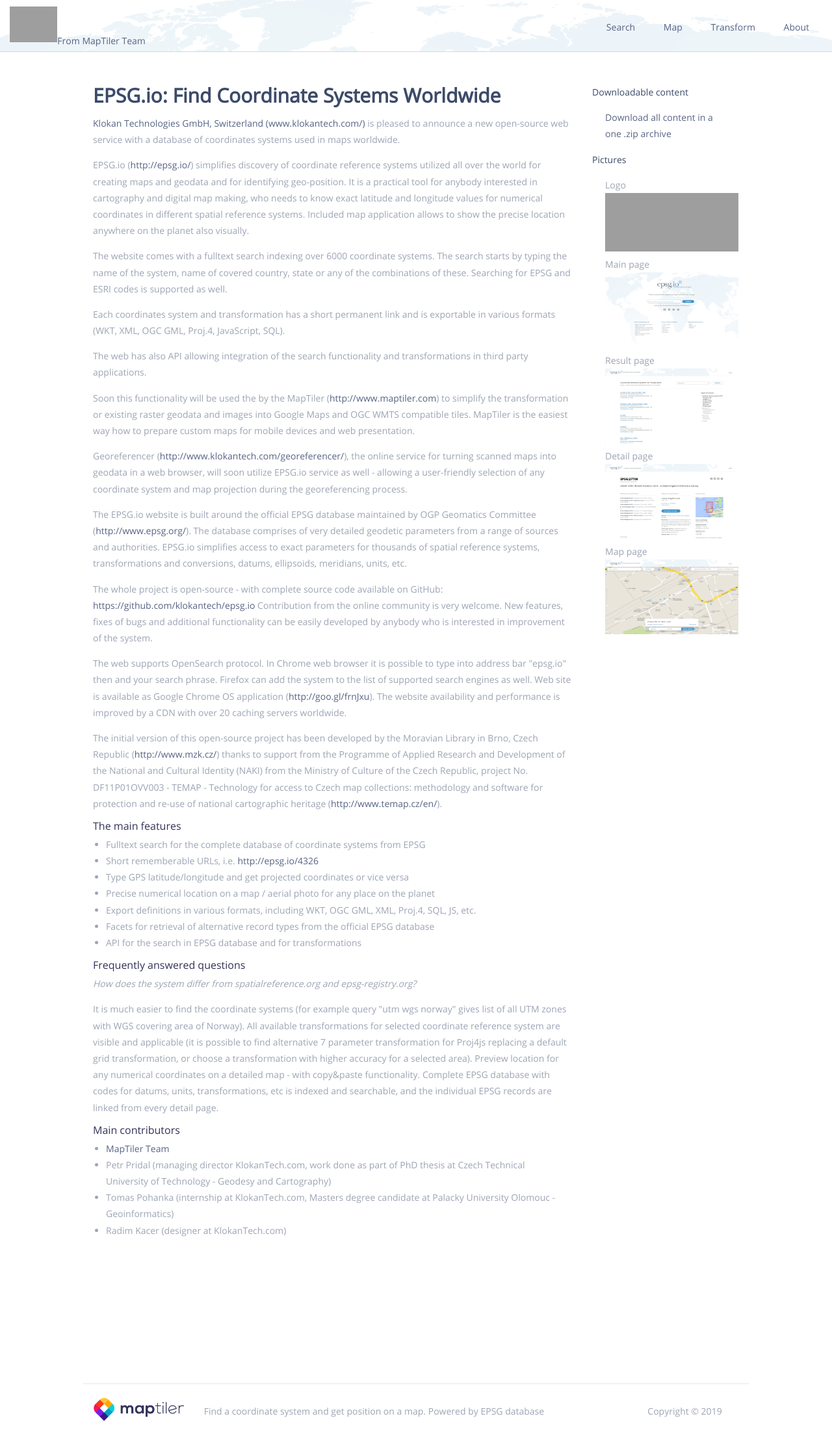
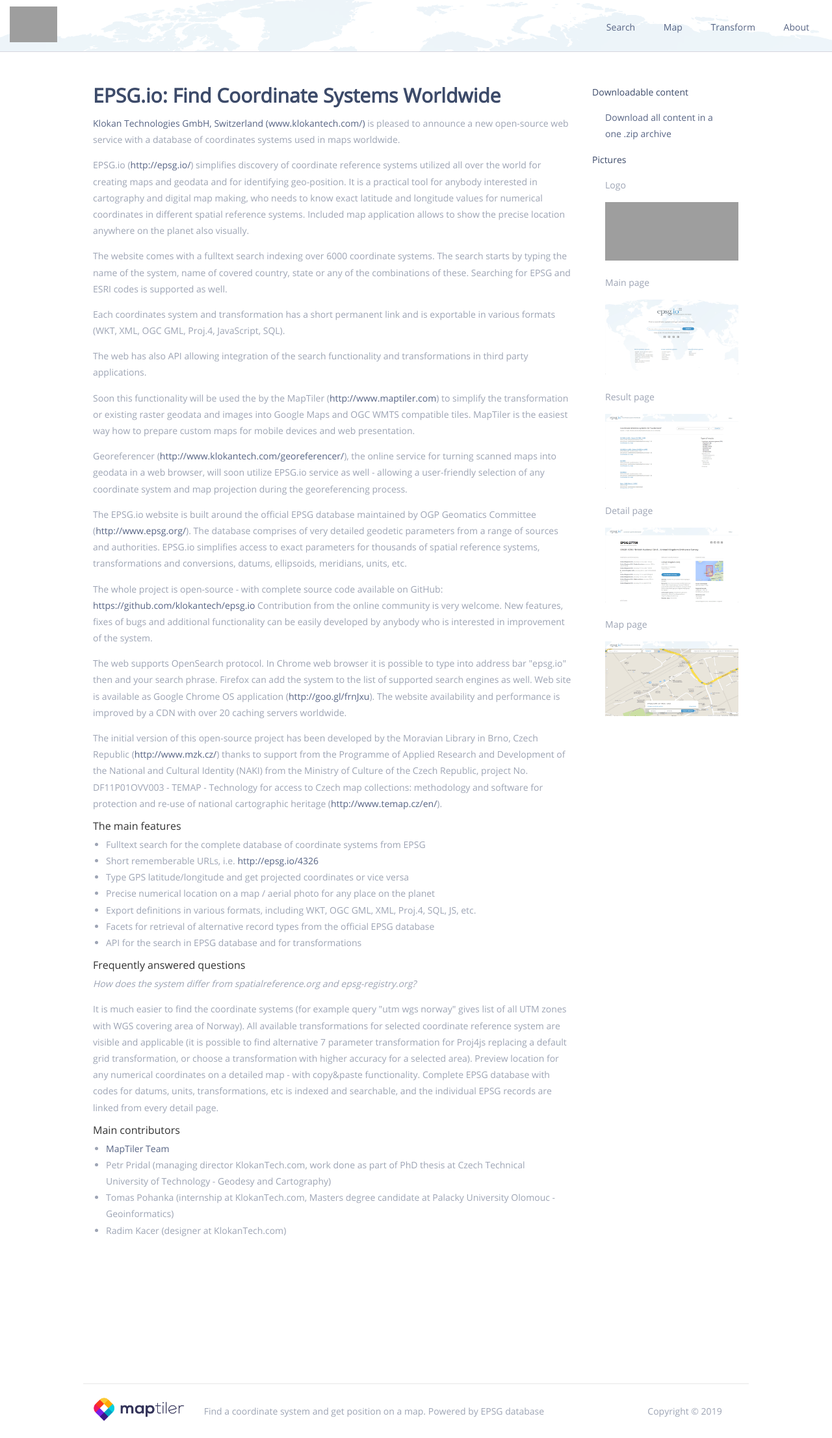
Before and after one commit to maptiler/epsg.io, a Flask app: page /about in a window 1280 px wide. Shown: the whole page at 65% size. Run offline with Flask 2, Linux system fonts and the light colour scheme; grey boxes are pictures that could not be loaded.

Commit message:
design finished

```diff
--- a/styles/_custom.scss
+++ b/styles/_custom.scss
@@ -63,9 +63,22 @@
   color: $text-color;
   pointer-events: none;
   text-decoration: none;
+  margin-left: 66.6666%;
+  width: 60%;
   a:visited {
     color: $text-color;
   }
+  @media(max-width: $sc-medium) {
+    width: 50%;
+ }
+ @media(max-width: $sc-small) {
+  width: 40%;
+}
+
+}
+.navbar-logo{
+  padding-left: 60px;
+  width: 180px;
 }
 body#home{
   background-image: url(/static/img/bg-homepage.png);
@@ -83,7 +96,16 @@ body#home{
   .nav{
     padding-right: 60px;
   }
-
+}
+body#transform {
+  input.transform {
+    margin: 4px 0px;
+    padding: 4px;
+    border-color: $color-gray;
+  }
+  label {
+    margin: 0;
+  }
 }
 body#map-template {
   height: 0px;
@@ -95,6 +117,11 @@ body#map-template {
     position: absolute;
     top: 90px;
     left: 15px;
+
+    @media(max-width: $sc-small) {
+      top: 80px;
+      left: 5px;
+   }
     input{
       width: 200px;
       padding: 7px 8px;
@@ -110,10 +137,17 @@ body#map-template {
 border-top-left-radius: 0;
 border-bottom-left-radius: 0;
 transform: scale(0.85);
-margin-left: -35px;
+margin-left: -35px !important;
 }
-#copy-clipboard-container #copy-bg {
-    width: 555px;
+
+#copy-clipboard-container {
+  display: inline-block !important;
+  position: absolute;
+  top: 60px;
+  left: 30%;
+
+  #copy-bg {
+      width: 100%;
       height: 28px;
       position: absolute;
       z-index: -1;
@@ -121,43 +155,20 @@ margin-left: -35px;
       border: 1px solid $color-gray;
       border-top: none;
       background: #eef5f9;
-}
-body#transform {
-  input.transform {
-    margin: 4px 0px;
-    padding: 4px;
-    border-color: $color-gray;
-  }
-  label {
-    margin: 0;
+      @media (max-width: $sc-medium){
+        display: none;
       }
   }
-.padt-1 {
-  padding-top: 10px !important;
-}
-
-.navbar-home {
-  background: none !important;
-  border: none !important;
-}
-.btn.home {
-  margin-top: -40px;
-}
-
-
-
-#copy-clipboard-container {
-  display: inline-block !important;
-  position: absolute;
-  top: 60px;
-  left: 450px;
   input{
     min-width:200px;
   }
-  @media(max-width: $sc-medium) {
-    top: 85px;
-    left: 220px;
-    width: 205px;
+    @media (max-width: $sc-medium){
+      left: 0;
+      bottom: 72px;
+      display: inline-block !important;
+      position: fixed;
+      top: unset;
+      width: 100%;
       text-align: center;
     }
 }
@@ -167,7 +178,11 @@ body#transform {
     position: absolute;
     top: 105px;
     right: 140px;
-
+    @media(max-width: $sc-small) {
+      top: 135px;
+      left: 15px;
+      right: unset;
+   }
 
 }
 #mapsight {
@@ -229,6 +244,9 @@ body#transform {
   position: absolute;
   top: 105px;
   right: 15px;
+  @media(max-width: $sc-small) {
+    top: 95px;
+    right: 15px; }
 }
 #map-clipboard-container {
  position: absolute;
@@ -237,10 +255,12 @@ body#transform {
  left: 33%;
    width: 520px;
  @media(max-width: $sc-medium) {
-   left: 28%;
+   left: 15%;
+   width: 70%;
  }
  @media(max-width: $sc-small) {
-   left: 10%;
+left: 0;
+width: 100%;
 }
 }
 .uppercase {
@@ -249,3 +269,39 @@ body#transform {
 .shadow {
   box-shadow: 0px 0px 60px -20px;
 }
+.center-mobile {
+  @media(max-width: $sc-small) {
+    text-align: center;
+  }
+}
+.pad-mobile {
+  @media(max-width: $sc-small) {
+    padding: 10px 0;
+ }
+}
+.mar-mobile{
+  @media(max-width: $sc-small) {
+    margin: 10px 0;
+ }
+}
+.padt-1 {
+  padding-top: 10px !important;
+}
+
+.navbar-home {
+  background: none !important;
+  border: none !important;
+}
+.btn.home {
+  margin-top: -40px;
+}
+.width-40-m {
+  @media(max-width: $sc-small) {
+    width: 40%;
+ }
+}
+.mobile-logo-title {
+  @media(min-width: $sc-medium) {
+    display: none !important;
+ }
+}
--- a/styles/_variables.scss
+++ b/styles/_variables.scss
@@ -38,7 +38,7 @@ $headings-font-weight-h1: 500;
 $headings-font-family: $font-secondary;
 $headings-font-weight: 400;
 $headings-line-height: 1.1;
-$headings-color: #333359;
+$headings-color: #333333;
 
 $font-size-h1: 30px !default;
 $font-size-h2: 23px !default;
--- a/templates/about.html
+++ b/templates/about.html
@@ -82,7 +82,7 @@
 
 				</p>
 			</div>
-			<div class="col3">
+			<div class="col3 center-mobile">
 				<p>
 					<span class="gray-dark">Downloadable content</span>
 				</p>
@@ -93,19 +93,19 @@
 				<p>
 					<span class="gray-dark">Pictures</span>
 				</p>
-				<ul>Logo
+				<ul><p>Logo</p>
 				<a href="/static/press/epsg-banner-1400-560-2.png"><img src="/static/press/epsg-banner-1400-560-2.png" height="90" width="205"></a>
 				</ul>
-				<ul>Main page
+				<ul><p>Main page</p>
 				<a href="/static/press/main-page-pr.png"><img src="/static/press/main-page-pr.png" height="115" width="205"></a>
 				</ul>
-				<ul>Result page
+				<ul><p>Result page</p>
 				<a href="/static/press/results-pr.png"><img src="/static/press/results-pr.png" height="115" width="205"></a>
 				</ul>
-				<ul>Detail page
+				<ul><p>Detail page</p>
 				<a href="/static/press/detail-pr.png"><img src="/static/press/detail-pr.png" height="115" width="205"></a>
 				</ul>
-				<ul>Map page
+				<ul><p>Map page</p>
 				<a href="/static/press/map-pr.png"><img src="/static/press/map-pr.png" height="115" width="205"></a>
 				</ul>
 			</div>
--- a/templates/base.html
+++ b/templates/base.html
@@ -45,8 +45,9 @@
  {% block navbar %}
 
     <div id="navbar-top" class="nav-background">
-          <a href="/"><img class="title padt-1 padr-0" src="/static/img/espg-logo.png" alt="EPSG logo"> </a>
-          <p class="marb-0 logo padt-7 inline"><a class="" href="/">From MapTiler Team</a></p>
+        <a href="/"><img class="navbar-logo mobile-logo-title tablet-no" src="/static/img/espg-logo.png" alt="EPSG logo"> </a>
+        <p class="marb-0 logo padt-7 mobile-logo-title tablet-no"><a class="" href="/">From MapTiler Team</a></p>
+      <a href="/"><img class="title padt-1 padr-0" src="/static/img/espg-logo.png" alt="EPSG logo"> </a>
         <div class="nav">
           <a href="/">Search</a>
           <a href="/map" title="">Map</a>
--- a/templates/transform.html
+++ b/templates/transform.html
@@ -8,7 +8,7 @@
 {% block body %}<body id="transform">{% endblock %}
 
 {% block content %}
-    <div class="row">
+    <div class="row center-mobile">
       <div class="container">
         <div class="col10">
           <h1> <b>Transform coordinates</b> </h1>
@@ -44,8 +44,8 @@
 
             <a id="srs-in-details-link" href="#" target="_blank">More details</a><br /><br />
         </div>
-        <div class="col3 center pady-10">
-          <input type="submit" value="Transform" class="btn mary-6 marb-0" /><br>
+        <div class="col3 center pady-10 pad-mobile">
+          <input type="submit" value="Transform" class="btn mary-6 marb-0 mar-mobile" /><br>
           <input type="button" id="srs-swap" value="Swap &#x21C4;" class="btn-swap"/>
 
         </div>
```
Also changed, not shown: templates/index.html (+5 -6 lines), static/css/base.min.css, 1 other file. Lines whose indentation alone changed are shown as unchanged.
